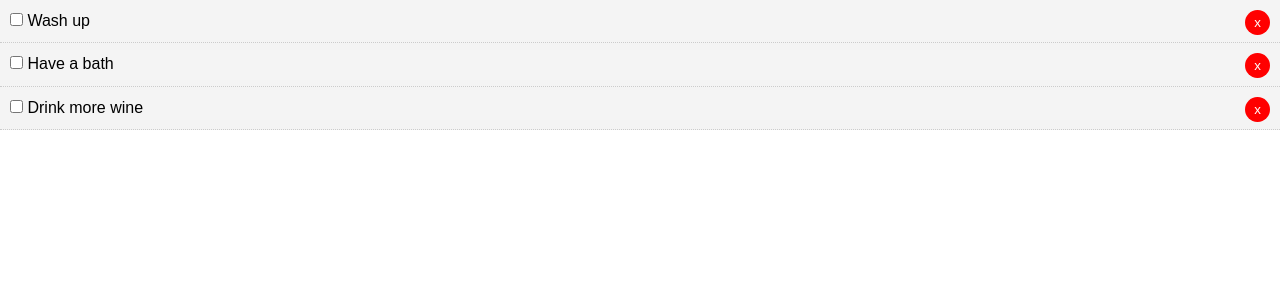
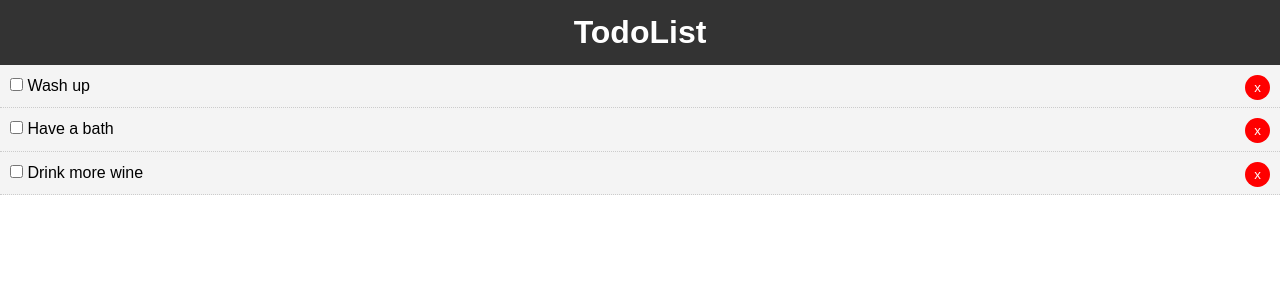
Before and after one commit to Yasmineral/React-test-project, a React (Create React App) app: page / in a window 1280 px wide. Shown: the top 300 px of the page. Built offline with nearby package versions, Linux system fonts and the light colour scheme.

Commit message:
add a header functional compenent to the todo list page

```diff
--- a/src/App.js
+++ b/src/App.js
@@ -1,4 +1,5 @@
 import React, { Component } from 'react';
+import Header from './components/layout/Header';
 import './App.css';
 import Todos from './components/Todos';
 
@@ -43,6 +44,7 @@
   render() {
     return (
     <div className="App">
+      <Header />
       <Todos todos={this.state.todos} markComplete={this.markComplete}
       delTodo={this.delTodo} />
     </div>
--- /dev/null
+++ b/src/components/layout/Header.js
@@ -0,0 +1,20 @@
+import React from 'react';
+
+// function based component
+
+function Header() {
+  return (
+    <header style={headerStyle}>
+      <h1>TodoList</h1>
+    </header>
+  )
+}
+
+const headerStyle = {
+  background: '#333',
+  color: '#fff',
+  textAlign: 'center',
+  padding: '10px'
+}
+
+export default Header;
```
Also changed, not shown: notes.txt.
